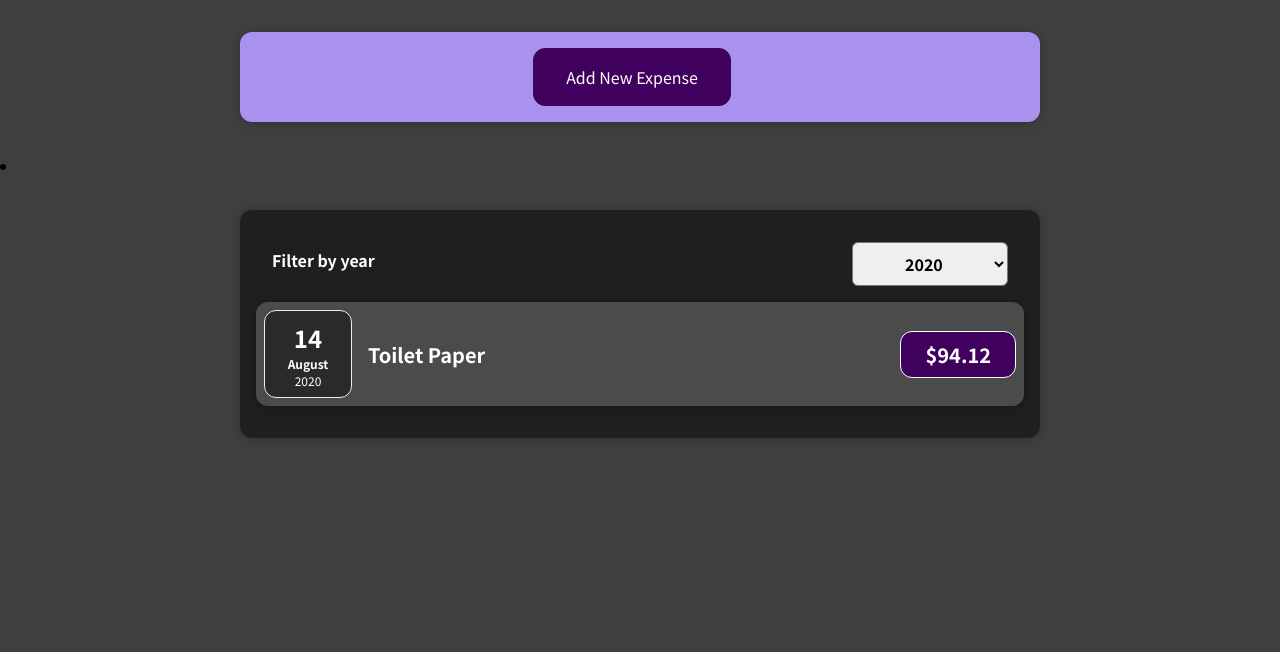
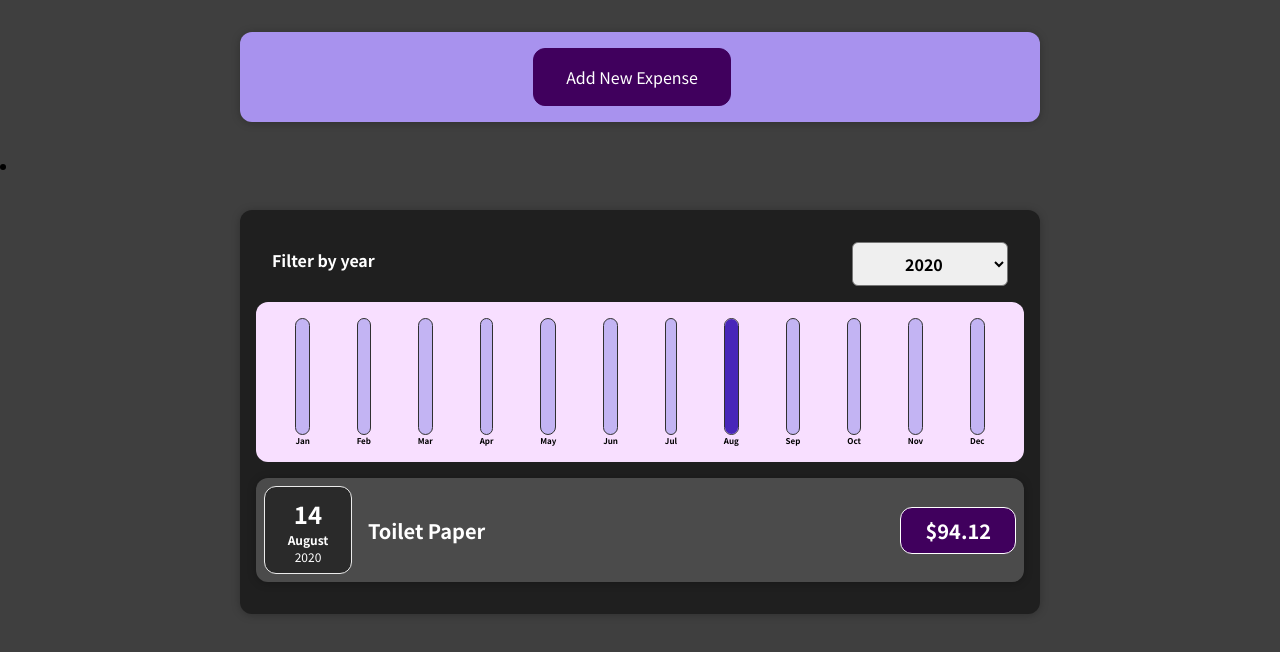
Before and after one commit to jesq/first-react-app, a React (Create React App) app: page / in a window 1280 px wide. Shown: the top 652 px of the page. Built offline with nearby package versions, Linux system fonts and the light colour scheme.

Commit message:
add: expenses chart

```diff
--- /dev/null
+++ b/src/components/Chart/Chart.css
@@ -0,0 +1,9 @@
+.chart {
+    padding: 1rem;
+    border-radius: 12px;
+    background-color: #f8dfff;
+    text-align: center;
+    display: flex;
+    justify-content: space-around;
+    height: 10rem;
+}
--- /dev/null
+++ b/src/components/Chart/Chart.js
@@ -0,0 +1,22 @@
+import './Chart.css'
+import ChartBarComponent from "./ChartBars/ChartBar";
+
+const ChartComponent = (props) => {
+    const dataPointsValues = props.dataPoints.map(dataPoint => dataPoint.value);
+    const totalMaxAmount = Math.max(...dataPointsValues);
+    return (
+        <div className={"chart"}>
+            {
+                props.dataPoints.map(dataPoint =>
+                    <ChartBarComponent
+                        key={dataPoint.label}
+                        value={dataPoint.value}
+                        maxValue={totalMaxAmount}
+                        label={dataPoint.label}
+                    />)
+            }
+        </div>
+    )
+}
+
+export default ChartComponent;
--- /dev/null
+++ b/src/components/Chart/ChartBars/ChartBar.css
@@ -0,0 +1,30 @@
+.chart-bar {
+    height: 100%;
+    display: flex;
+    flex-direction: column;
+    align-items: center;
+}
+
+.chart-bar__inner {
+    height: 100%;
+    width: 100%;
+    border: 1px solid #313131;
+    border-radius: 12px;
+    background-color: #c3b4f3;
+    overflow: hidden;
+    display: flex;
+    flex-direction: column;
+    justify-content: flex-end;
+}
+
+.chart-bar__fill {
+    background-color: #4826b9;
+    width: 100%;
+    transition: all 0.3s ease-out;
+}
+
+.chart-bar__label {
+    font-weight: bold;
+    font-size: 0.5rem;
+    text-align: center;
+}
--- /dev/null
+++ b/src/components/Chart/ChartBars/ChartBar.js
@@ -0,0 +1,33 @@
+import './ChartBar.css';
+
+const ChartBarComponent = (props) => {
+    let barFillHeight = '0%';
+
+    if (props.maxValue > 0) {
+        barFillHeight = Math.round((props.value / props.maxValue) * 100) + '%';
+    }
+
+    return (
+        <div
+            className={"chart-bar"}
+        >
+            <div
+                className={"chart-bar__inner"}
+            >
+                <div
+                    className={"chart-bar__fill"}
+                    style={{height: barFillHeight}}
+                >
+
+                </div>
+            </div>
+            <div
+                className={"chart-bar__label"}
+            >
+                {props.label}
+            </div>
+        </div>
+    )
+}
+
+export default ChartBarComponent;
--- a/src/components/Expenses/Expenses.js
+++ b/src/components/Expenses/Expenses.js
@@ -3,6 +3,7 @@
 import ExpensesFilter from "./ExpensesFilter/ExpensesFilter";
 import ExpensesList from "./ExpensesList/ExpensesList";
 import {useState} from "react";
+import ExpensesChart from "./ExpensesChart/ExpensesChart";
 
 const Expenses = (props) => {
     const [filteredYear, setFilteredYear] = useState('2020');
@@ -19,6 +20,9 @@
                     selectedYearFilter = {filteredYear}
                     onYearFilterChange={yearFilterChangeHandler}
                 />
+                <ExpensesChart
+                    expenses = {filteredExpenses}
+                />
                 <ExpensesList
                     expenses = {filteredExpenses}
                 />
--- /dev/null
+++ b/src/components/Expenses/ExpensesChart/ExpensesChart.js
@@ -0,0 +1,68 @@
+import Chart from "../../Chart/Chart";
+
+const ExpensesChartComponent = (props) => {
+    const chartDataPoints = [
+        {
+            label: 'Jan',
+            value: 0
+        },
+        {
+            label: 'Feb',
+            value: 0
+        },
+        {
+            label: 'Mar',
+            value: 0
+        },
+        {
+            label: 'Apr',
+            value: 0
+        },
+        {
+            label: 'May',
+            value: 0
+        },
+        {
+            label: 'Jun',
+            value: 0
+        },
+        {
+            label: 'Jul',
+            value: 0
+        },
+        {
+            label: 'Aug',
+            value: 0
+        },
+        {
+            label: 'Sep',
+            value: 0
+        },
+        {
+            label: 'Oct',
+            value: 0
+        },
+        {
+            label: 'Nov',
+            value: 0
+        },
+        {
+            label: 'Dec',
+            value: 0
+        },
+
+    ];
+
+    for (const expense of props.expenses) {
+        const expenseMonth = expense.date.getMonth();
+        chartDataPoints[expenseMonth].value += expense.amount;
+    }
+
+    return (
+        <Chart
+            dataPoints={chartDataPoints}
+        />
+    )
+}
+
+export default ExpensesChartComponent;
--- a/src/components/NewExpense/ExpenseForm/ExpenseForm.js
+++ b/src/components/NewExpense/ExpenseForm/ExpenseForm.js
@@ -56,7 +56,7 @@
         event.preventDefault();
         const expenseData = {
             title: userInput.enteredTitle,
-            amount: userInput.enteredAmount,
+            amount: +userInput.enteredAmount,
             date: new Date(userInput.enteredDate)
         };
         props.onSaveExpenseData(expenseData);
```
